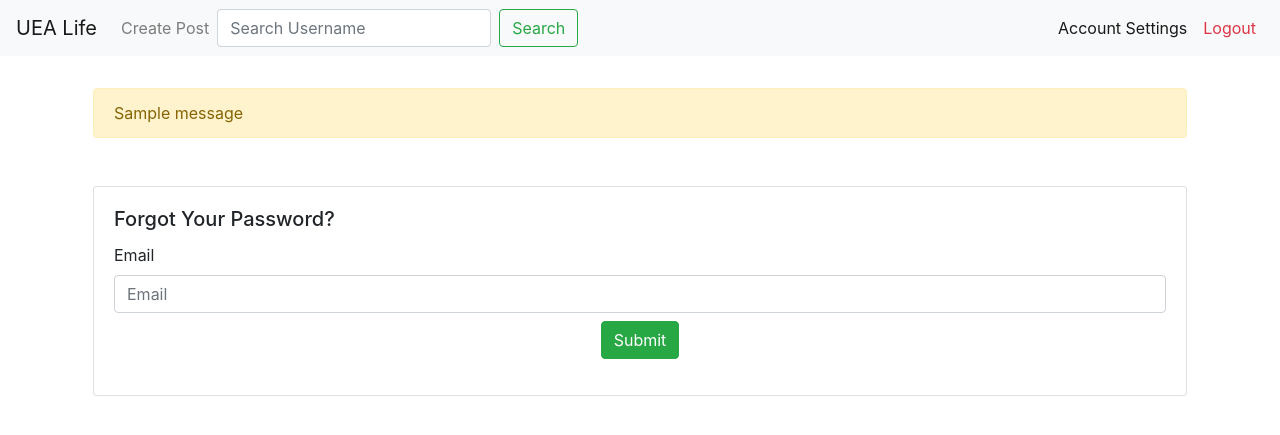
After one commit to sebpapararo/UEA-Life, a Flask app: page /forgotPassword in a window 1280 px wide. The commit adds this page. Shown: the top 435 px of the page. Run offline with Flask 2, Linux system fonts and the light colour scheme; tables that the repository leaves empty hold one stand-in row (values such as "Sample post"); one stand-in notice (Sample message) is shown; some libraries are stand-ins or nearby versions.

Commit message:
Merge branch 'master' of /Users/andy_davies/Documents/1) UEA Courses/2) MSc Cyber Security/4) Second Semester/CMP-7038B - Developing Secure Software/3) Coursework/Coursework 1 - Group Assignment/Website with conflicts.

```diff
--- a/app.py
+++ b/app.py
@@ -168,7 +168,8 @@ def dashboard():
     query = "SELECT * FROM posts INNER JOIN profiles ON posts.posted_by = profiles.id"
     results = query_db(query)
 
-    return render_template('/dashboard.html', title="UEA Life | Dashboard", data=results)
+    return render_template('/dashboard.html', title="UEA Life | Dashboard", data=results, user=username)
+
 
 # TODO: Add session checks
 @app.route('/profile', methods=['GET'])
@@ -220,6 +221,15 @@ def newPost():
         return redirect('/')
 
     return render_template('/newPost.html', title="UEA Life | New Post")
+
+    # TODO: Seb is looking into cookies later - be aware this will break if not logged in properly
+    user_id = validSessions.checkSession(user_cookie)
+
+    if query_db('SELECT verified FROM users WHERE id = "%s"' % user_id)[0].get('verified') == 1:
+        return render_template('/newPost.html', username=user_id)
+    else:
+        flash('Behave - Verify account before posting')
+        return redirect('/dashboard')
 
 
 @app.route('/createPost', methods=['POST'])
@@ -329,6 +339,17 @@ def updateUsername():
 
     flash('Username updated successfully!')
     return redirect('/accountSettings')
+
+
+@app.route('/forgotPassword', methods=['GET'])
+def forgotPassword():
+    return render_template('/forgotPassword.html', title="UEA Life | Forgot Password")
+
+
+@app.route('/passwordReset', methods=['POST'])
+def passwordReset():
+    return render_template('/passwordReset.html', title="UEA Life | Password Reset")
+
 
 # Render the register html
 @app.route('/register', methods=['GET'])
--- a/create_db.py
+++ b/create_db.py
@@ -47,11 +47,12 @@ def create():
     ''')
 
     # Create the replies table
+    # id =
     c.execute('''
             CREATE TABLE replies (
                 id integer PRIMARY KEY AUTOINCREMENT,
                 posted_on varchar,
-                postId integer,
+                posted_to integer,
                 posted_by varchar,
                 content varchar
             );
--- a/templates/base.html
+++ b/templates/base.html
@@ -10,12 +10,15 @@
     <script src="https://ajax.googleapis.com/ajax/libs/jquery/3.4.1/jquery.min.js"></script>
     <script type="text/javascript" src="static/scripts.js"></script>
     <link rel="stylesheet" href="static/style.css">
+
     <title>
         {% block title %}
             UEA Life |
         {% endblock %}
     </title>
-{#    <link rel="icon" href="../favicon.ico" type="image/x-icon">#}
+
+    <link rel="shortcut icon" href="favicon.png" type="image/icon">
+
 </head>
 <body>
 
--- a/templates/dashboard.html
+++ b/templates/dashboard.html
@@ -11,7 +11,7 @@
         <div class="col-sm-12">
 
             <div class="card">
-                <h1 class="card-title m-2">Welcome </h1>
+                <h1 class="card-title m-2">Welcome {{ user }}</h1>
             <!-- /card -->
             </div>
 
--- /dev/null
+++ b/templates/forgotPassword.html
@@ -0,0 +1,39 @@
+<!-- forgotPassword.html -->
+<!-- USER FORGOT PASSWORD -->
+{% extends 'base.html' %}
+{% block title %}{{ super() }} Forgot Password{%  endblock %}
+{% set active_page = "forgotPassword" %}
+
+{% block content %}
+
+    <br>
+    <!-- Div to display any error messages created when logging in -->
+    <div class="container">
+        {% for message in get_flashed_messages() %}
+            <div class="alert alert-warning">
+                {{ message }}
+            </div>
+        {% endfor %}
+    </div>
+
+    <div class="container">
+        <div class="card mt-5">
+            <div class="card-body">
+                <h5 class="card-title">Forgot Your Password?</h5>
+                <form action="/forgotPassword" method="GET" role="forgotPass-form">
+                    <div class="form-group">
+                        <label for="title"> Email </label>
+                        <input type="text" class="form-control" id="email" name="email" placeholder="Email">
+                    <div class="row justify-content-center mt-2">
+                        <div class="g-recaptcha" data-sitekey="6LegU9sUAAAAAJDIOyEjYrrbHV5MS4RtzESQcOtk"></div>
+                    </div>
+                    <div>
+                        <div style="text-align: center;">
+                            <button type="submit" class="btn btn-success" name="createAccount">Submit</button>
+                        </div>
+                    </div>
+                </form>
+            </div>
+        </div>
+    </div>
+{% endblock %}
--- a/templates/index.html
+++ b/templates/index.html
@@ -66,7 +66,7 @@
                         <a href="/register" class="btn btn-outline-success float-right btn-block">Sign Up</a>
                     </div>
                     <div class="col-sm-5">
-                        <button class="btn btn-outline-info float-left btn-block">Forgot Password</button>
+                        <a href="/forgotPassword" class="btn btn-outline-info float-left btn-block">Forgot Password</a>
                     </div>
                 </div>
             </div>
```
Also changed, not shown: templates/AuthedTopNav.html (deleted, +0 -9 lines), templates/passwordReset.html (added, +48 -0 lines), database.db, favicon.ico (deleted), favicon.png (added).
